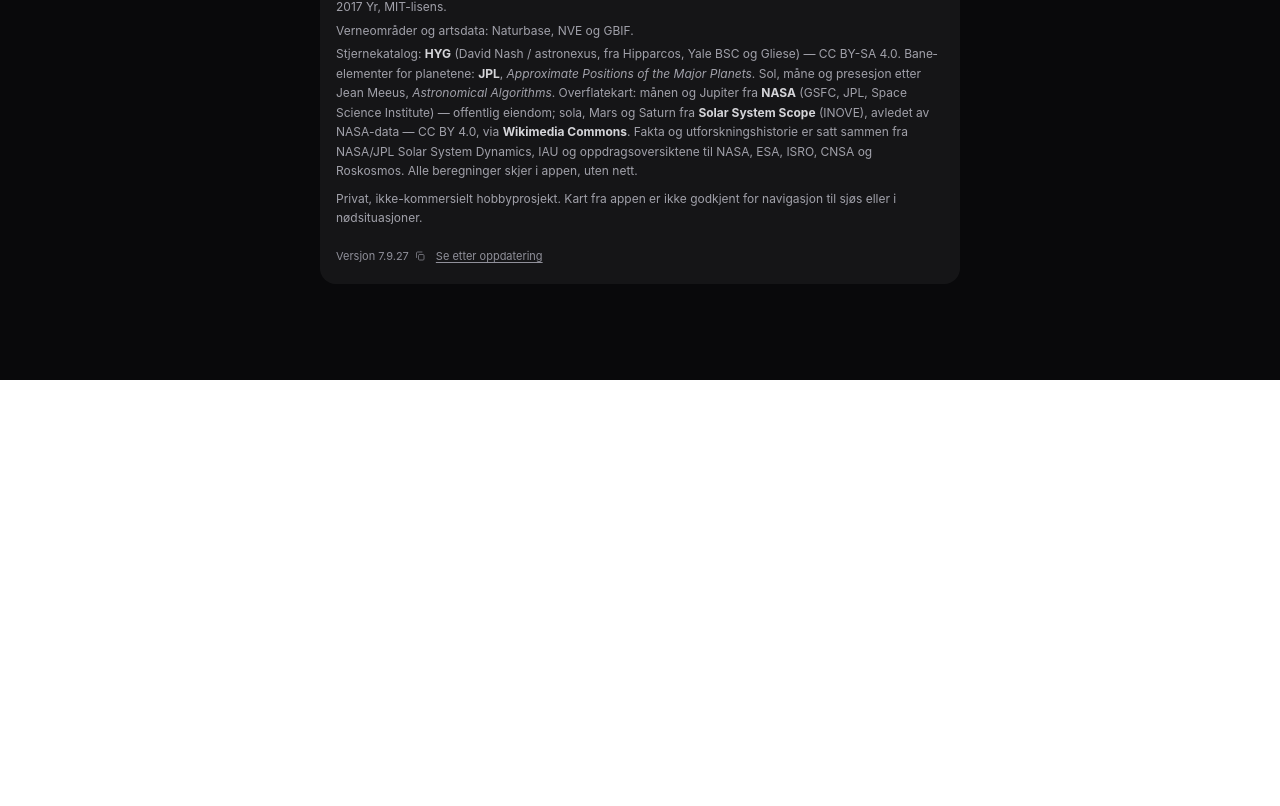
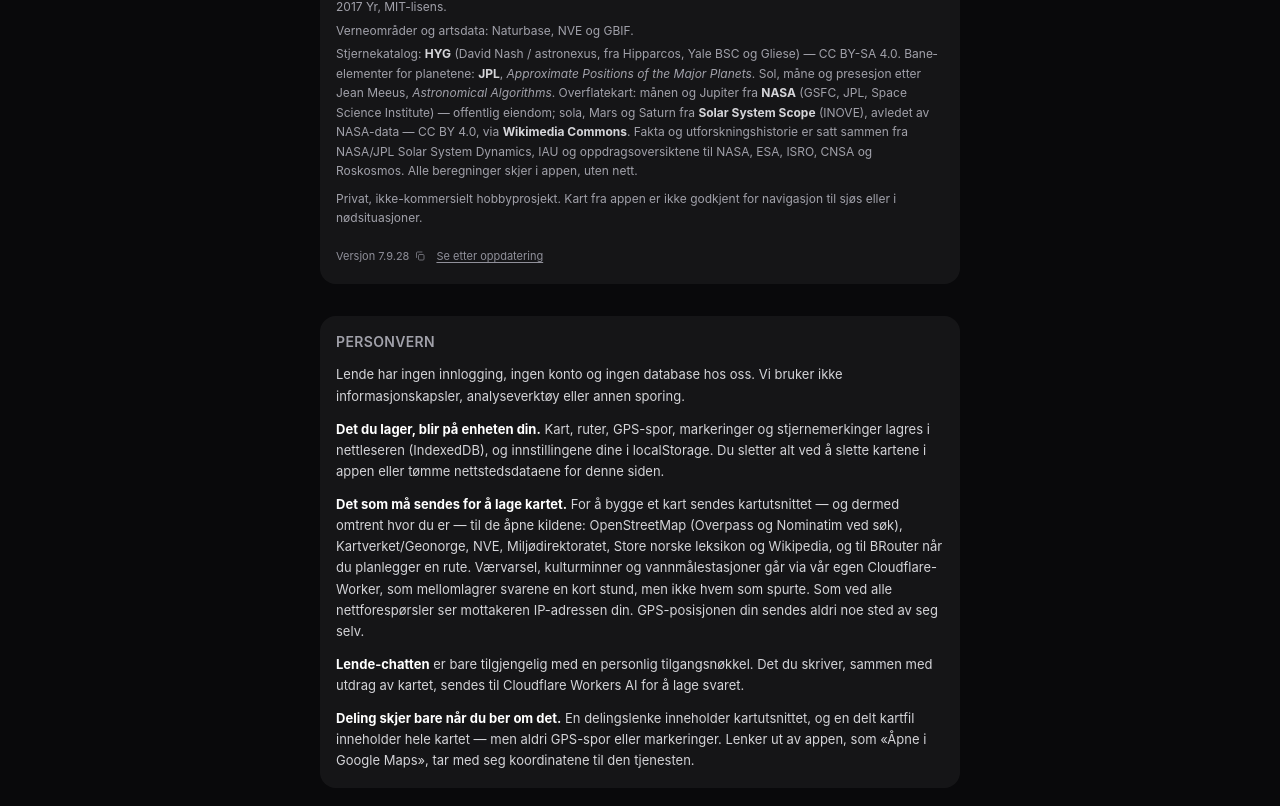
Before and after one commit to gitjanerik/lende, a Vue app: page /om in a window 1280 px wide. Shown: the part 6455-7261 px from the top of the page. Before the commit the page ends 6835 px from the top, so only its background shows below. Built offline with nearby package versions, Linux system fonts and the light colour scheme; no server answers.

Commit message:
v7.9.28: Personvern-seksjon i «Om Lende»
Co-Authored-By: Claude Opus 5.5 <noreply@anthropic.com>
Claude-Session: https://claude.ai/code/session_01BLj7VGUKwgw81gtD69ycTb

```diff
--- a/package.json
+++ b/package.json
@@ -1,7 +1,7 @@
 {
   "name": "lende",
   "private": true,
-  "version": "7.9.27",
+  "version": "7.9.28",
   "type": "module",
   "scripts": {
     "dev": "vite",
--- a/public/sw.js
+++ b/public/sw.js
@@ -16,7 +16,7 @@
  *       Everything else → network only (Google Fonts, opentype from CDN, etc.)
  */
 
-const CACHE_VERSION = '7.9.27'
+const CACHE_VERSION = '7.9.28'
 // NAVNENE MÅ HA `lende-`-PREFIKSET, og det er ikke pynt: opprydningen under
 // gjenkjenner sine egne cacher på det, og github.io er ÉN origin delt med
 // eierens andre Pages-prosjekter — en opprydning uten prefiks ville slettet
--- a/src/components/AboutContent.vue
+++ b/src/components/AboutContent.vue
@@ -647,5 +647,45 @@ async function onInstallClick() {
       </div>
       <VersjonSjekk class="text-[11px] text-ink-4 pt-1" />
     </section>
+
+    <!-- Personvern. Holdes i takt med hva appen faktisk sender: legges det til
+         en ny ekstern kilde eller sporing, skal den stå her. -->
+    <section class="rounded-2xl bg-ink/5 border border-ink/10 p-4 space-y-3">
+      <h3 class="text-sm font-semibold uppercase tracking-wide text-ink-3">Personvern</h3>
+      <p class="text-[13px] leading-relaxed text-ink-2">
+        Lende har ingen innlogging, ingen konto og ingen database hos oss. Vi
+        bruker ikke informasjonskapsler, analyseverktøy eller annen sporing.
+      </p>
+      <p class="text-[13px] leading-relaxed text-ink-2">
+        <strong class="text-ink">Det du lager, blir på enheten din.</strong>
+        Kart, ruter, GPS-spor, markeringer og stjernemerkinger lagres i
+        nettleseren (IndexedDB), og innstillingene dine i localStorage. Du
+        sletter alt ved å slette kartene i appen eller tømme nettstedsdataene
+        for denne siden.
+      </p>
+      <p class="text-[13px] leading-relaxed text-ink-2">
+        <strong class="text-ink">Det som må sendes for å lage kartet.</strong>
+        For å bygge et kart sendes kartutsnittet — og dermed omtrent hvor du er —
+        til de åpne kildene: OpenStreetMap (Overpass og Nominatim ved søk),
+        Kartverket/Geonorge, NVE, Miljødirektoratet, Store norske leksikon og
+        Wikipedia, og til BRouter når du planlegger en rute.
+        Værvarsel, kulturminner og vannmålestasjoner går via vår egen
+        Cloudflare-Worker, som mellomlagrer svarene en kort stund, men ikke hvem
+        som spurte. Som
+        ved alle nettforespørsler ser mottakeren IP-adressen din. GPS-posisjonen
+        din sendes aldri noe sted av seg selv.
+      </p>
+      <p class="text-[13px] leading-relaxed text-ink-2">
+        <strong class="text-ink">Lende-chatten</strong> er bare tilgjengelig med
+        en personlig tilgangsnøkkel. Det du skriver, sammen med utdrag av kartet,
+        sendes til Cloudflare Workers AI for å lage svaret.
+      </p>
+      <p class="text-[13px] leading-relaxed text-ink-2">
+        <strong class="text-ink">Deling skjer bare når du ber om det.</strong>
+        En delingslenke inneholder kartutsnittet, og en delt kartfil inneholder
+        hele kartet — men aldri GPS-spor eller markeringer. Lenker ut av appen,
+        som «Åpne i Google Maps», tar med seg koordinatene til den tjenesten.
+      </p>
+    </section>
   </div>
 </template>
--- a/src/version.js
+++ b/src/version.js
@@ -1,4 +1,4 @@
 // Autoritativ app-versjon. Skal matche "version" i package.json +
 // package-lock.json og CACHE_VERSION i public/sw.js — alle fire bumpes
 // i samme commit.
-export const APP_VERSION = '7.9.27'
+export const APP_VERSION = '7.9.28'
```
Also changed, not shown: 2 other files (tests, documents, lock files or other folders).
